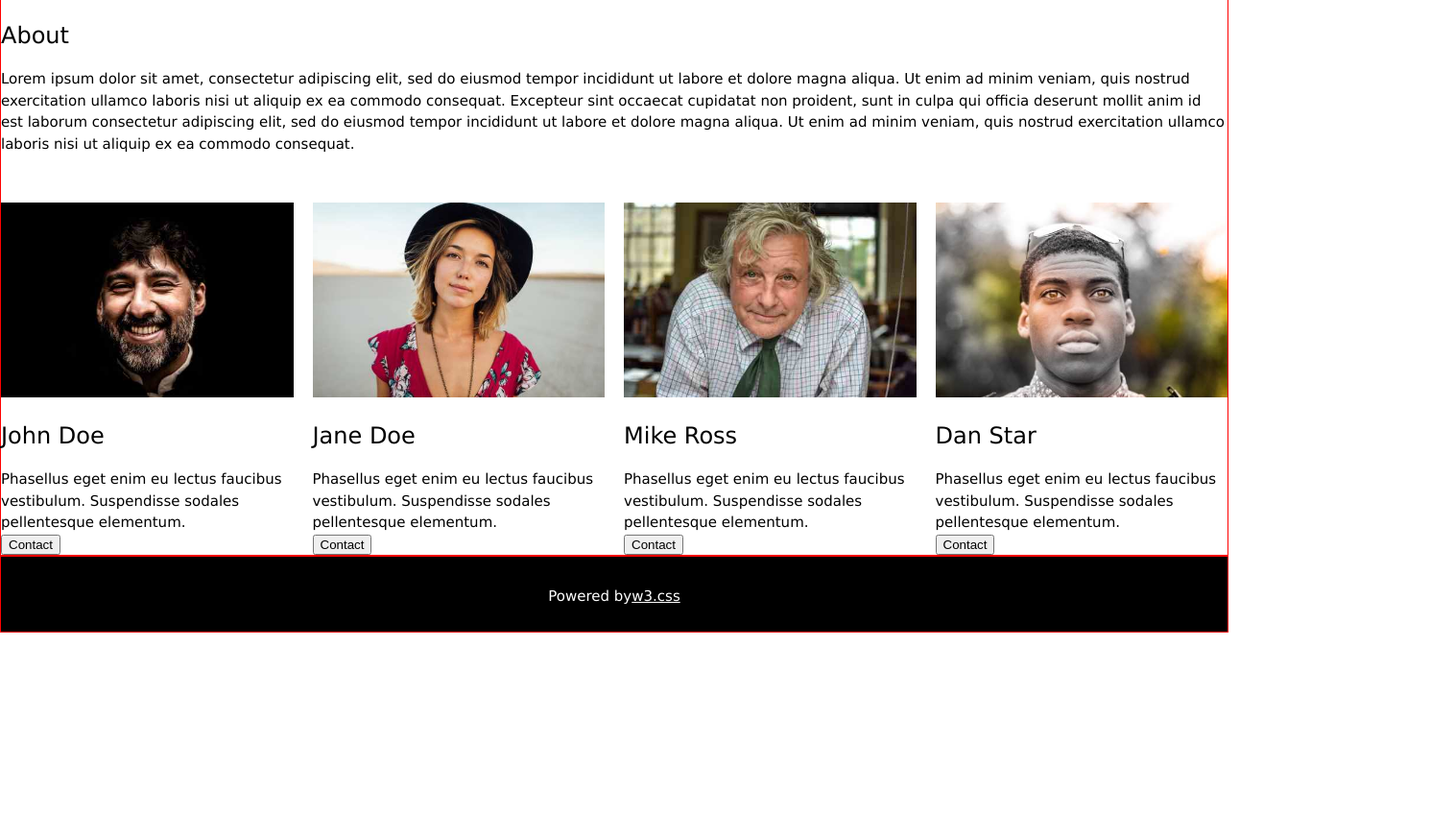
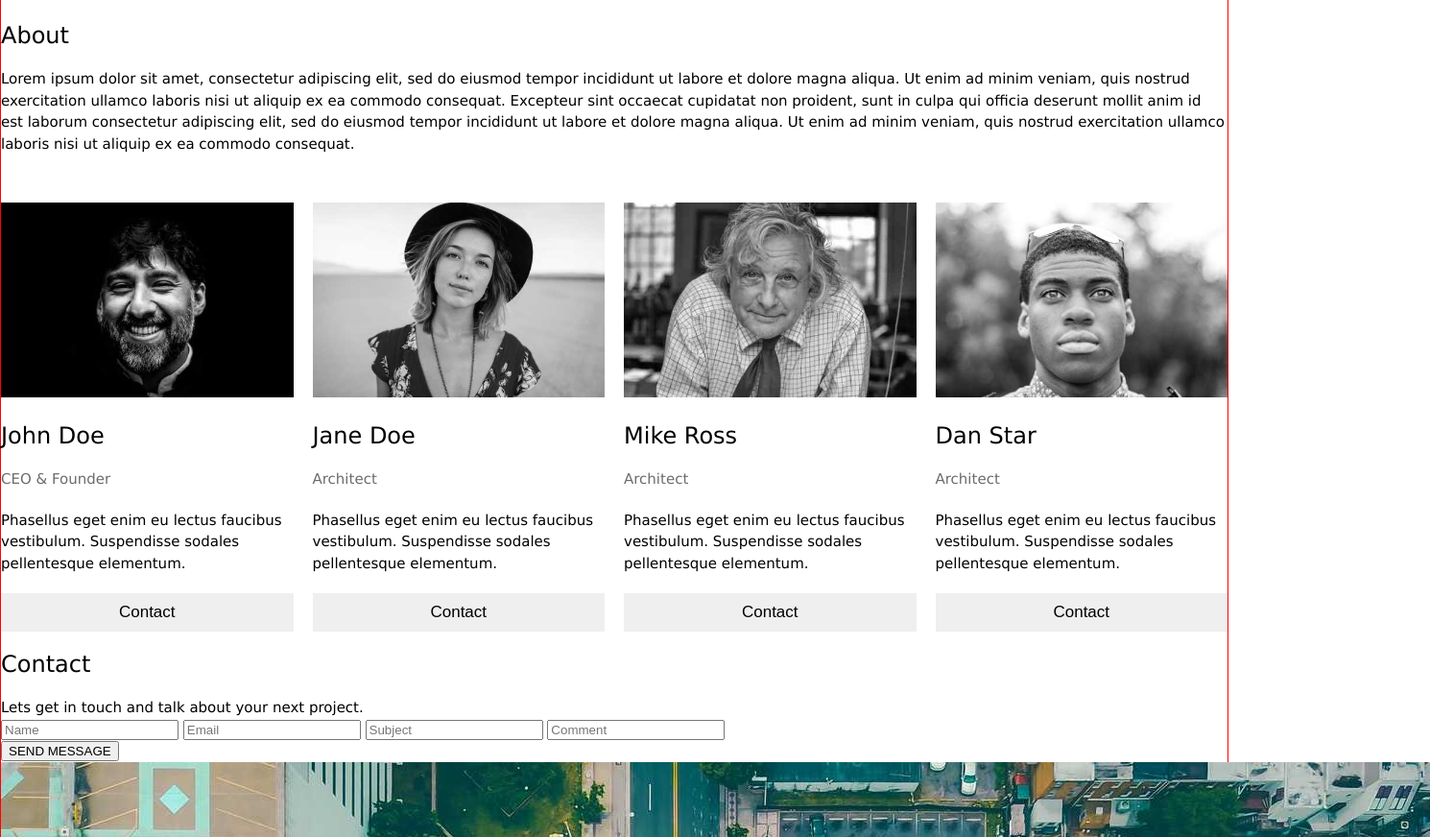
Before and after one commit to Termins55/practice_1_09, a plain HTML site: page index.html in a window 1280 px wide. Shown: the part 1288-2160 px from the top of the page at 96% size, 1490 px wide, since content can reach past the window. Before the commit the page ends 1947 px from the top, so only its background shows below. Drawn offline with Linux system fonts and the light colour scheme.

Commit message:
Add user card

```diff
--- a/assets/css/styles.css
+++ b/assets/css/styles.css
@@ -5,7 +5,7 @@
 body {
   display: grid;
   grid-template-columns: 1fr minmax(600px, 1500px) 1fr;
-  grid-template-rows: 100px minmax() minmax() 100px;
+  grid-template-rows: auto auto auto auto;
   font-family: Verdana, sans-serif;
   font-size: 15px;
   line-height: 1.5;
@@ -16,6 +16,7 @@ body {
 
 h1 {
   font-size: 36px;
+  letter-spacing: 4px;
   /* font-weight: 400; */
   position: absolute;
 }
@@ -59,7 +60,6 @@ h3 {
 
 .navPanel {
   display: flex;
-  /* gap: 30px; */
 }
 
 .mainWrapper {
@@ -82,8 +82,6 @@ h3 {
 .headerImg {
   max-width: 100%;
   height: auto;
-  /* margin-left: auto;
-    margin-right: auto; */
 }
 
 .mainLetterWrapper {
@@ -116,13 +114,37 @@ h3 {
 }
 
 .aboutContent {
-    margin-bottom: 50px;
+  margin-bottom: 50px;
 }
 
 .userCards {
   display: flex;
+  gap: 20px;
+}
 
-  gap: 20px;
+.imgUser {
+    width: 100%;
+    filter: grayscale(1);
+}
+
+.textProfession {
+  color: #6c6c6c;
+  padding-bottom: 20px;
+}
+
+.textProfessionInfo {
+  padding-bottom: 20px;
+}
+
+.contactBtn {
+  border: none;
+  width: 100%;
+  height: 40px;
+  font-size: 17px;
+}
+
+.contactBtn:hover {
+  background-color: rgba(149, 165, 166, 0.5);
 }
 
 .nameHouse {
@@ -143,8 +165,7 @@ h3 {
   background-color: black;
   color: white;
   text-align: center;
-  padding-top: 30px;
-  height: 80px;
+  padding: 30px;
 }
 
 .w3Footer {
--- a/index.html
+++ b/index.html
@@ -130,62 +130,81 @@
       <article class="userCards">
         <div>
           <img
-            class="imgHouseUser"
+            class="imgUser"
             src="./assets/images/team2.jpg"
             alt="John Doe"
           />
           <h3>John Doe</h3>
-          <p>
+          <p class="textProfession">CEO & Founder</p>
+          <p class="textProfessionInfo">
             Phasellus eget enim eu lectus faucibus vestibulum. Suspendisse
             sodales pellentesque elementum.
           </p>
-          <button>Contact</button>
+          <button class="contactBtn">Contact</button>
         </div>
         <div>
           <img
-            class="imgHouseUser"
+            class="imgUser"
             src="/assets/images/team1.jpg"
             alt="Jane Doe"
           />
           <h3>Jane Doe</h3>
-          <p>
+          <p class="textProfession">Architect</p>
+          <p class="textProfessionInfo">
             Phasellus eget enim eu lectus faucibus vestibulum. Suspendisse
             sodales pellentesque elementum.
           </p>
-          <button>Contact</button>
+          <button class="contactBtn">Contact</button>
         </div>
         <div>
           <img
-            class="imgHouseUser"
+            class="imgUser"
             src="/assets/images/team3.jpg"
             alt="Mike Ross"
           />
           <h3>Mike Ross</h3>
-          <p>
+          <p class="textProfession">Architect</p>
+          <p class="textProfessionInfo">
             Phasellus eget enim eu lectus faucibus vestibulum. Suspendisse
             sodales pellentesque elementum.
           </p>
-          <button>Contact</button>
+          <button class="contactBtn">Contact</button>
         </div>
         <div>
           <img
-            class="imgHouseUser"
+            class="imgUser"
             src="/assets/images/team4.jpg"
             alt="Dan Star"
           />
           <h3>Dan Star</h3>
-          <p>
+          <p class="textProfession">Architect</p>
+          <p class="textProfessionInfo">
             Phasellus eget enim eu lectus faucibus vestibulum. Suspendisse
             sodales pellentesque elementum.
           </p>
-          <button>Contact</button>
+          <button class="contactBtn">Contact</button>
         </div>
       </article>
+      <section>
+        <h3>Contact</h3>
+        <div>
+            <p>Lets get in touch and talk about your next project.</p>
+        </div>
+        <form class="inputForm">
+            <input type="Name" placeholder="Name">
+            <input type="Email" placeholder="Email">
+            <input type="Subject" placeholder="Subject">
+            <input type="Comment" placeholder="Comment">
+        </form>
+        <button>SEND MESSAGE</button>
+      </section>
+      <img src="/assets/images/map.jpg" alt="map">
+
     </main>
 
     <footer class="poweredFooter">
       <p>
-        Powered by<a
+        Powered by <a
           class="w3Footer"
           href="https://www.w3schools.com/w3css/default.asp"
           >w3.css</a
```
